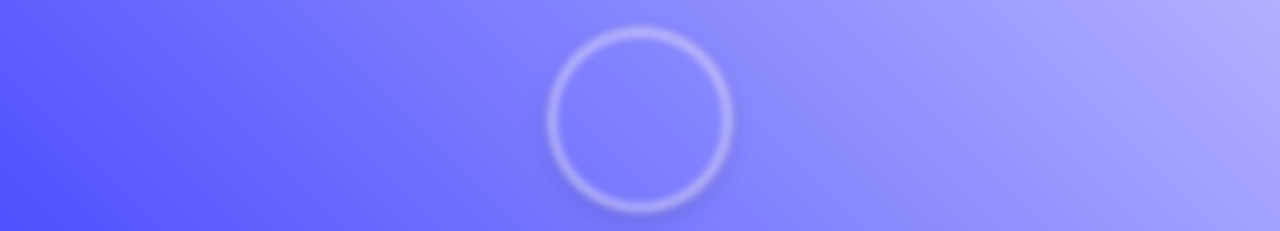
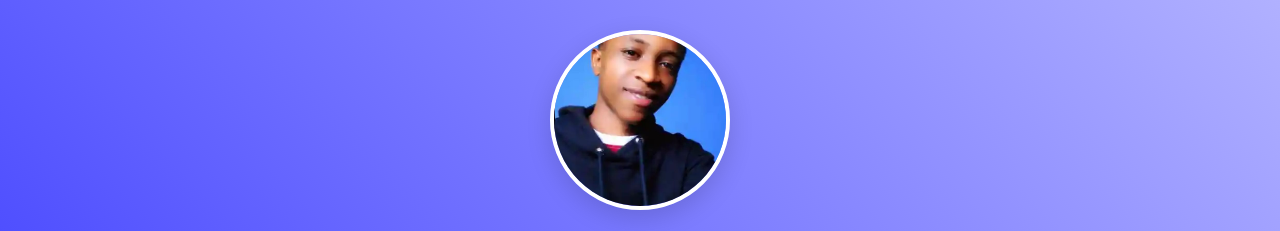
Before and after one commit to JobKwemoi/jobkwemoi.github.io, a plain HTML site: page index.html in a window 1280 px wide. Shown: the top 231 px of the page. Drawn offline with Linux system fonts and the light colour scheme.

```diff
--- a/index.html
+++ b/index.html
@@ -34,7 +34,7 @@
       <a href="#contact" data-section="contact" title="Contact"></a>
     </div>
 
-<img src="image/kirong~2.jpg"  loading="lazy" onload="this.classList.add('loaded')">
+<img src="kirong~2.jpg"  loading="lazy" onload="this.classList.add('loaded')">
 
 
 <h1 class="lang-en"><span id="typed-text"></span><span class="cursor">|</span></h1>
```
